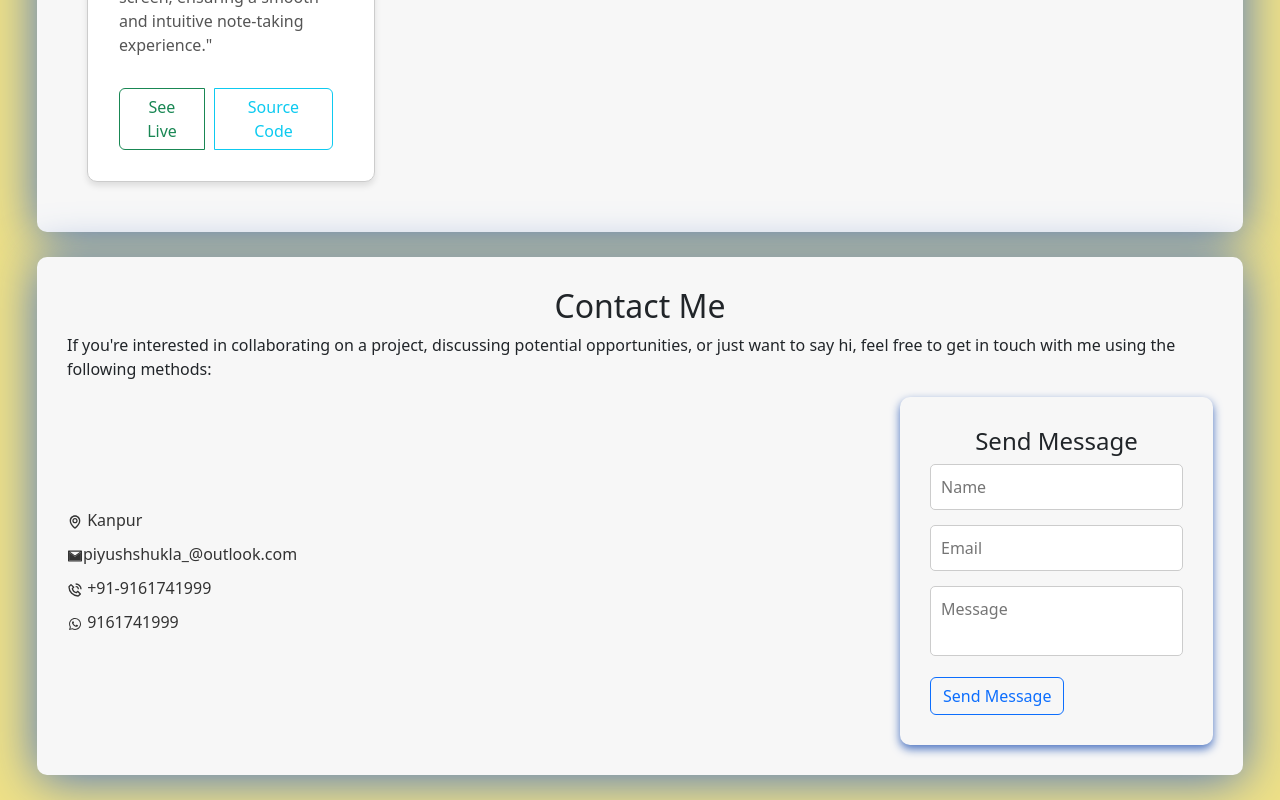
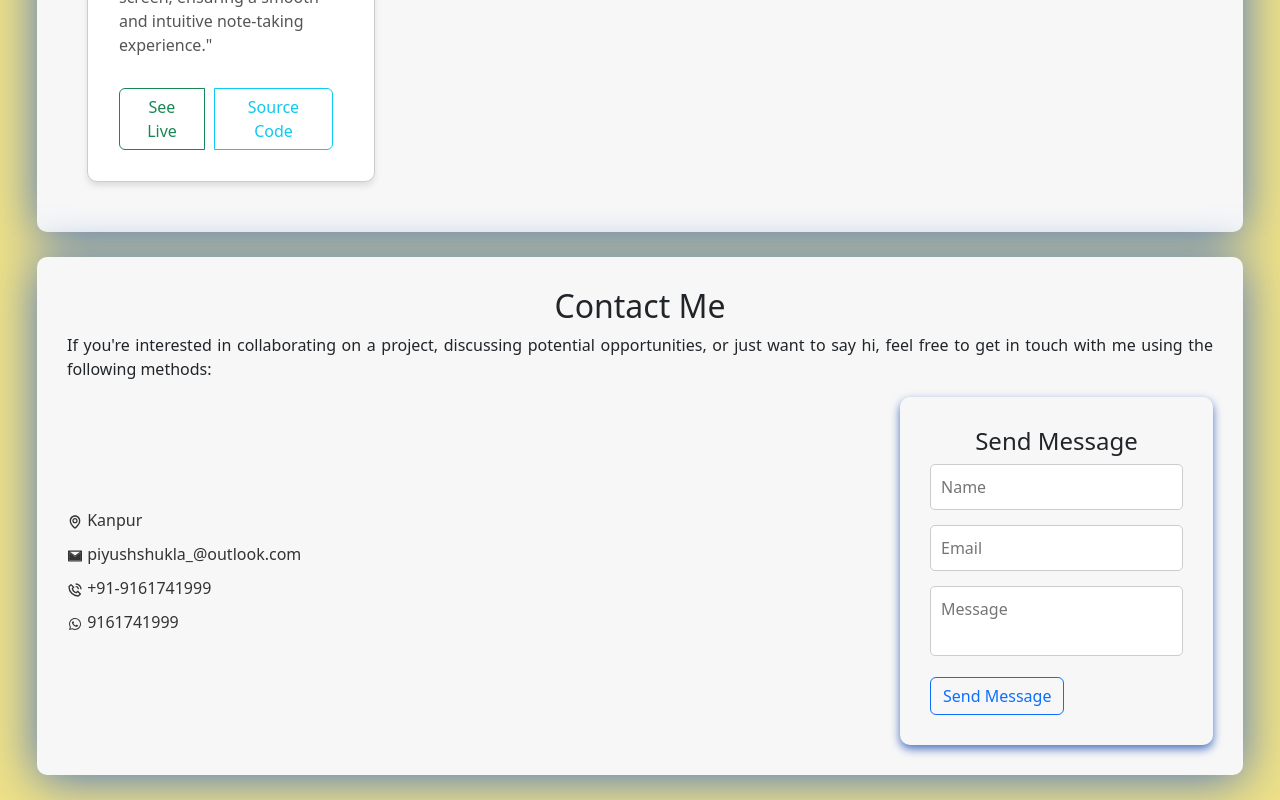
Before and after one commit to panditofcodes/portfolio, a React (Create React App) app: page / in a window 1280 px wide. Shown: the part 3042-3842 px from the top of the page. Built offline with nearby package versions, Linux system fonts and the light colour scheme.

Commit message:
Change in css of contact.

```diff
--- a/src/component/Contact.js
+++ b/src/component/Contact.js
@@ -42,7 +42,7 @@ const Contact = () => {
   return (
     <div className="contact-section" data-aos="fade-down">
       <h2 style={{ textAlign: "center" }}>Contact Me</h2>
-      <p>
+      <p style={{textAlign: 'justify'}}>
         If you're interested in collaborating on a project, discussing potential
         opportunities, or just want to say hi, feel free to get in touch with me
         using the following methods:
@@ -55,7 +55,7 @@ const Contact = () => {
               <BiMap /> Kanpur
             </p>
             <a href="mailto:piyushshukla_@outlook.com" className="desktop-only">
-              <AiTwotoneMail />piyushshukla_@outlook.com
+              <AiTwotoneMail /> piyushshukla_@outlook.com
             </a>
             <a href="tel:+919161741999" className="desktop-only">
               <BiPhoneCall /> +91-9161741999
```
